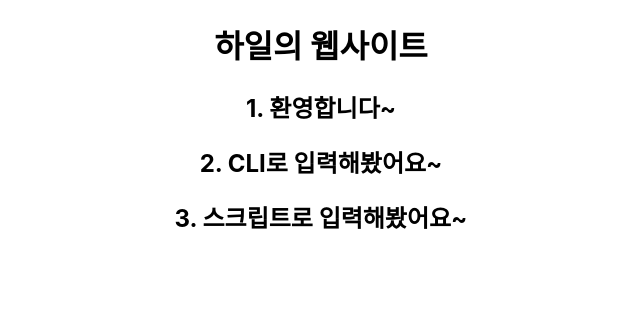
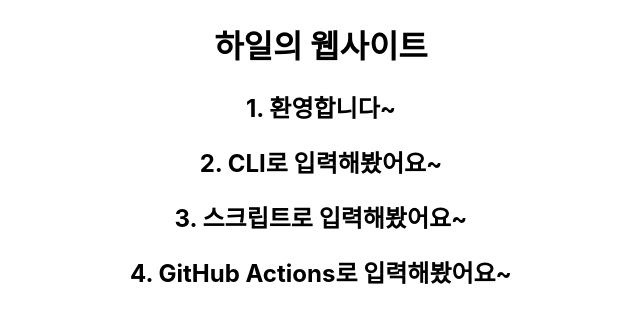
Before and after one commit to ha-il/cra-config, a React (Create React App) app: page / in a window 1280 px wide. Shown: the top 322 px of the page, without its empty margins (319-959 px from the left). Built offline with nearby package versions, Linux system fonts and the light colour scheme.

Commit message:
chore: github actions 테스트

```diff
--- a/src/App.tsx
+++ b/src/App.tsx
@@ -9,6 +9,7 @@
         <h2>1. 환영합니다~</h2>
         <h2>2. CLI로 입력해봤어요~</h2>
         <h2>3. 스크립트로 입력해봤어요~</h2>
+        <h2>4. GitHub Actions로 입력해봤어요~</h2>
       </section>
     </div>
   );
```
